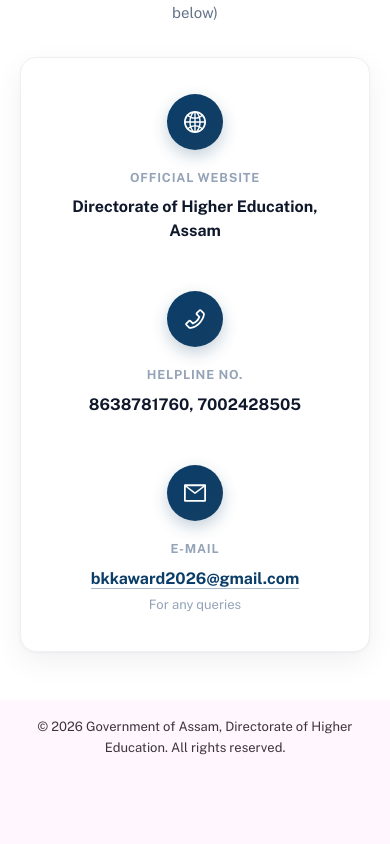
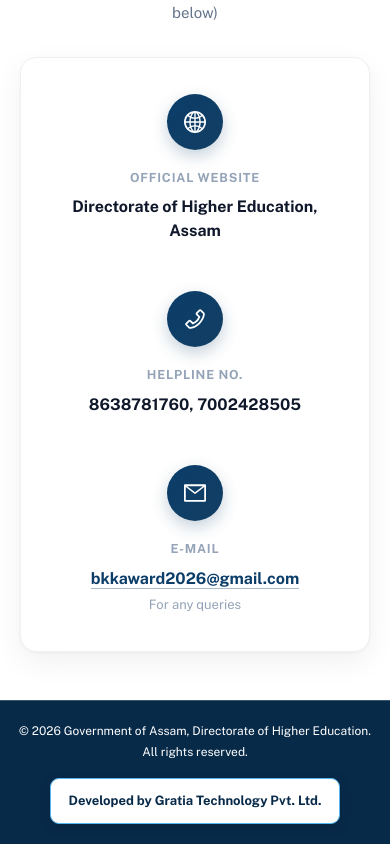
Before and after one commit to pradiphazarika1996/scooty_distribution_portal_web, a Next.js app: page / in a window 390 px wide. Shown: the part 2929-3773 px from the top of the page. Before the commit the page ends 3703 px from the top, so only its background shows below. Built offline with nearby package versions, Linux system fonts and the light colour scheme; no server answers; what @ant-design/nextjs-registry would draw is missing.

Commit message:
footer update

```diff
--- a/src/components/landing/Footer.tsx
+++ b/src/components/landing/Footer.tsx
@@ -4,10 +4,17 @@
   return (
     <footer className={styles.footer}>
       <div className={styles.bottomBar}>
-        <span>
+        <span className={styles.copyright}>
           &copy; {new Date().getFullYear()} Government of Assam, Directorate of
           Higher Education. All rights reserved.
         </span>
+
+        <div className={styles.poweredBy}>
+          {/* <span className={styles.poweredLabel}>Developed by</span> */}
+          <span className={styles.companyName}>
+            Developed by Gratia Technology Pvt. Ltd.
+          </span>
+        </div>
       </div>
     </footer>
   );
--- a/src/styles/Footer.module.css
+++ b/src/styles/Footer.module.css
@@ -1,46 +1,91 @@
-/* $brand-blue-dark: #082a49;
-
 .footer {
-  background: $brand-blue-dark !important;
-  color: rgba(255, 255, 255, 0.85);
-} */
-
-.inner {
-  max-width: 1200px;
-  margin: 0 auto;
-  padding: 40px 24px;
-  display: flex;
-  flex-wrap: wrap;
-  gap: 40px;
-}
-
-.col {
-  min-width: 220px;
-
-  h3 {
-    color: #ffffff;
-    font-size: 15px;
-    margin-bottom: 12px;
-  }
-
-  a {
-    display: block;
-    color: rgba(255, 255, 255, 0.75);
-    margin-bottom: 8px;
-
-    &:hover {
-      color: #ffffff;
-    }
-  }
-
-  p {
-    margin: 0;
-  }
+  width: 100%;
+  background: #082a49 !important;
+  color: #ffffff;
 }
 
 .bottomBar {
-  border-top: 1px solid rgba(255, 255, 255, 0.15);
-  padding: 16px 24px;
-  text-align: center;
+  width: 100%;
+  box-sizing: border-box;
+  border-top: 1px solid rgba(255, 255, 255, 0.2);
+  padding: 18px 24px;
+  display: flex;
+  align-items: center;
+  justify-content: space-between;
+  flex-wrap: wrap;
+  gap: 16px 24px;
+  background: #082a49;
   font-size: 13px;
 }
+
+.copyright {
+  color: #ffffff;
+  font-size: 13px;
+  font-weight: 500;
+  line-height: 1.7;
+}
+
+.poweredBy {
+  display: inline-flex;
+  align-items: center;
+  gap: 12px;
+  padding: 12px 18px;
+  border: 1px solid #54b8f0;
+  border-radius: 9px;
+  background: #ffffff;
+  box-shadow: 0 3px 12px rgba(0, 0, 0, 0.15);
+  transition: all 0.25s ease;
+}
+
+.poweredBy:hover {
+  background: #eaf7ff;
+  border-color: #1684c4;
+  transform: translateY(-2px);
+  box-shadow: 0 6px 16px rgba(0, 0, 0, 0.2);
+}
+
+.poweredLabel {
+  color: #176da5;
+  font-size: 10px;
+  font-weight: 800;
+  letter-spacing: 1.2px;
+  white-space: nowrap;
+}
+
+.companyName {
+  color: #082a49;
+  font-size: 14px;
+  font-weight: 800;
+  white-space: nowrap;
+}
+
+.companyName strong {
+  color: #176da5;
+  font-weight: 700;
+}
+
+@media (max-width: 767px) {
+  .bottomBar {
+    flex-direction: column;
+    justify-content: center;
+    text-align: center;
+    padding: 20px 14px;
+  }
+
+  .copyright {
+    font-size: 12px;
+  }
+
+  .poweredBy {
+    justify-content: center;
+    flex-wrap: wrap;
+    gap: 8px;
+    max-width: 100%;
+    box-sizing: border-box;
+  }
+
+  .companyName {
+    white-space: normal;
+    font-size: 13px;
+  }
+}
```
